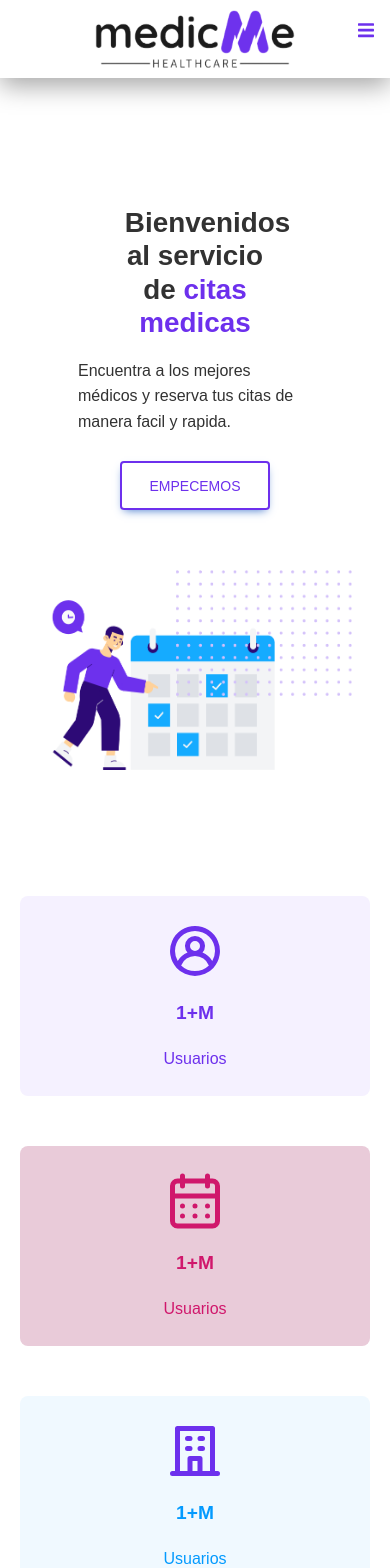
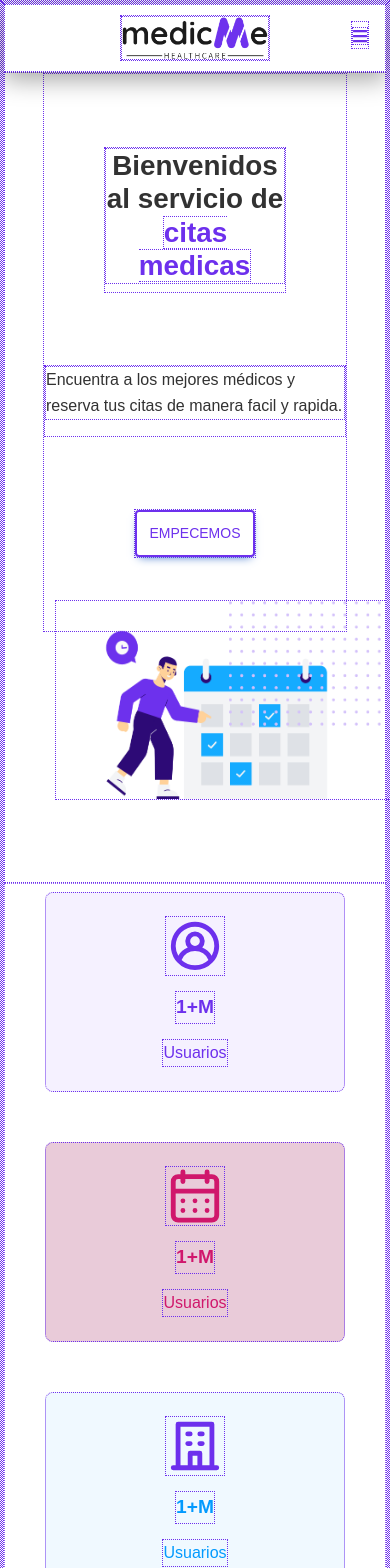
Before and after one commit to ciscojuan/medicMe-HealthCare, a React (Create React App) app in the folder front-end/: page / in a window 390 px wide. Shown: the top 1568 px of the page. Built offline with nearby package versions, Linux system fonts and the light colour scheme.

Commit message:
Agregando media queries a la aplicacion.

```diff
--- a/front-end/src/App.css
+++ b/front-end/src/App.css
@@ -76,3 +76,10 @@ h2{
 .react-datepicker__current-month, .react-datepicker__day-name{
   color: var(--color-3);
 }
+
+@media (max-width: 1200px) {
+  .btn-primary{
+    width: 120px;
+      padding: 10px;
+  }
+}
--- a/front-end/src/components/home/header/header.css
+++ b/front-end/src/components/home/header/header.css
@@ -96,6 +96,91 @@
     border-radius: 33px;
 }
 
+@media (max-width: 1800px) {}
+
+@media (max-width: 1200px) {}
+
+@media (max-width: 900px) {
+    .header {
+        position: relative;
+        width: 100%;
+        height: 96vh;
+        display: flex;
+        flex-direction: column;
+        justify-content: center;
+        align-items: center;
+        gap: 5rem;
+        z-index: 1;
+    }
+
+    .header__center {
+        width: 80%;
+        height: 100%;
+        display: flex;
+        flex-direction: column;
+        justify-content: space-evenly;
+        align-items: center;
+        margin-bottom: 250px;
+    }
+
+    .imgCal {
+        top: 600px;
+        left: 250px;
+        width: 350px;
+        height: 200px;
+        z-index: 3;
+    }
+
+    .avatar1 {
+        left: 90px;
+        top: 240px;
+        width: 70px;
+        height: 70px;
+    }
+
+    .avatar2 {
+        left: 715px;
+        top: 160px;
+        width: 70px;
+        height: 70px;
+    }
+
+    .avatar3 {
+        left: 125px;
+        top: 490px;
+        width: 70px;
+        height: 70px;
+    }
+
+    .imgGrid2 {
+        left: 533px;
+        top: 560px;
+        width: 70px;
+        height: 70px;
+        z-index: 1;
+    }
+}
+
+@media (max-width: 768px) {
+    .avatar2 {
+        display: none;
+    }
+}
+
+@media (max-width: 640px) {
+    .avatar3 {
+        display: none;
+    }
+
+    .imgGrid2 {
+        left: 400px;
+    }
+
+    .imgCal {
+        left: 120px;
+    }
+}
+
 @media (max-width: 480px) {
     .header {
         position: relative;
@@ -109,20 +194,20 @@
         z-index: 1;
     }
 
-    .imgCal{
-        left: 2px;
+    .imgCal {
+        left: 55px;
         width: 350px;
         height: 200px;
     }
-    .avatar1,.avatar2, .avatar3, .imgGrid2{
+
+    #nav__checkbox:checked~.imgCal {
+        display: none;
+    }
+
+    .avatar1,
+    .avatar2,
+    .avatar3,
+    .imgGrid2 {
         display: none;
     }
 }
-
-@media (max-width: 640px) {}
-
-@media (max-width: 900px) {}
-
-@media (max-width: 1200px) {}
-
-@media (max-width: 1800px) {}
--- a/front-end/src/components/home/header/index.jsx
+++ b/front-end/src/components/home/header/index.jsx
@@ -1,5 +1,4 @@
 import React from "react";
-import './header.css';
 import logo from '../../../assets/logo.png'
 import Nav from "../../../shared/nav";
 import imgCal from '../../../assets/header-img-calendar.png';
@@ -8,6 +7,8 @@ import avatar2 from '../../../assets/header-img-p2.png';
 import avatar3 from '../../../assets/header-img-p3.png';
 import imgGrid2 from '../../../assets/header-img-grid2.png';
 import { Button } from "react-bootstrap";
+import './header.css';
+import '../../../shared/nav/nav.css';
 
 const Header = () => {
     return (
--- a/front-end/src/components/home/kpi/kpi.css
+++ b/front-end/src/components/home/kpi/kpi.css
@@ -49,18 +49,34 @@
     color: #B39502;
 }
 
-@media (max-width: 480px) {
+@media (max-width: 1800px) {}
+
+@media (max-width: 1200px) {}
+
+@media (max-width: 900px) {
     .kpi {
         height: 100%;
-        flex-direction: column;
-        gap: 50px;
+        flex-wrap: wrap;
     }
 }
 
-@media (max-width: 640px) {}
+@media (max-width: 768px) {
+        .kpi__card {
+                width: 300px;
+                height: 200px;
+            }
+}
 
-@media (max-width: 900px) {}
+@media (max-width: 640px) {
+    .kpi__card {
+        width: 250px;
+        height: 150px;
+    }
+}
 
-@media (max-width: 1200px) {}
-
-@media (max-width: 1800px) {}
+@media (max-width: 480px) {
+    .kpi__card {
+        width: 300px;
+        height: 200px;
+    }
+}
--- a/front-end/src/components/home/services/services.css
+++ b/front-end/src/components/home/services/services.css
@@ -57,22 +57,23 @@
     justify-content: center;
     align-items: center;
 }
-@media (max-width: 480px) {
-.servicios__container{
-    grid-template-columns: auto;
-    place-items: center;
-    height: 100%;
-    gap:0;
-}
-.servicios__container--button{
-    width: 80%;
-}
-}
 
-@media (max-width: 640px) {}
-
-@media (max-width: 900px) {}
+@media (max-width: 1800px) {}
 
 @media (max-width: 1200px) {}
 
-@media (max-width: 1800px) {}
+@media (max-width: 900px) {
+    .servicios__container {
+            grid-template-columns: auto;
+            place-items: center;
+            height: 100%;
+            gap: 0;
+        }
+
+        .servicios__container--button {
+            width: 80%;
+        }
+}
+@media (max-width: 768px) {}
+@media (max-width: 640px) {}
+@media (max-width: 480px) {}
--- a/front-end/src/shared/nav/nav.css
+++ b/front-end/src/shared/nav/nav.css
@@ -1,3 +1,6 @@
+*{
+    border: 1px dotted var(--color-1);
+}
 .nav {
     width: 100%;
     height: 80px;
@@ -91,7 +94,9 @@
 }
 
 .nav__menu--link {
-    display: flex;
+        width: 100%;
+            display: flex;
+            justify-content: center;
     gap: 1.5rem
 }
 
@@ -148,6 +153,57 @@ header .nav--link .active {
         transform: translateY(0);
     }
 }
+@media (max-width: 1800px) {
+
+
+            .nav__menu {
+                width: 55%;
+            }
+
+            .nav__loginArea {
+                width: 20%;
+            }
+}
+
+@media (max-width: 1600px) {
+
+
+        .nav__menu {
+            width: 40%;
+        }
+
+        .nav__loginArea {
+            width: 20%;
+        }
+}
+
+@media (max-width: 1200px) {
+    .nav__logo {
+            width: 150px;
+        }
+
+        .nav__menu {
+            width: 55%;
+        }
+
+        .nav__loginArea {
+            width: 20%;
+        }
+}
+
+@media (max-width: 900px) {
+
+    .nav__toggle {
+        display: block;
+    }
+
+    .nav__menu,
+    .nav__loginArea {
+        display: none;
+    }
+}
+
+@media (max-width: 640px) {}
 
 @media (max-width: 480px) {
     .nav {
@@ -186,20 +242,3 @@ header .nav--link .active {
     }
 
 }
-
-@media (max-width: 640px) {}
-
-@media (max-width: 900px) {
-    .nav__toggle {
-        display: block;
-    }
-
-    .nav__menu,
-    .nav__loginArea {
-        display: none;
-    }
-}
-
-@media (max-width: 1200px) {}
-
-@media (max-width: 1800px) {}
```
Lines whose indentation alone changed are shown as unchanged.
